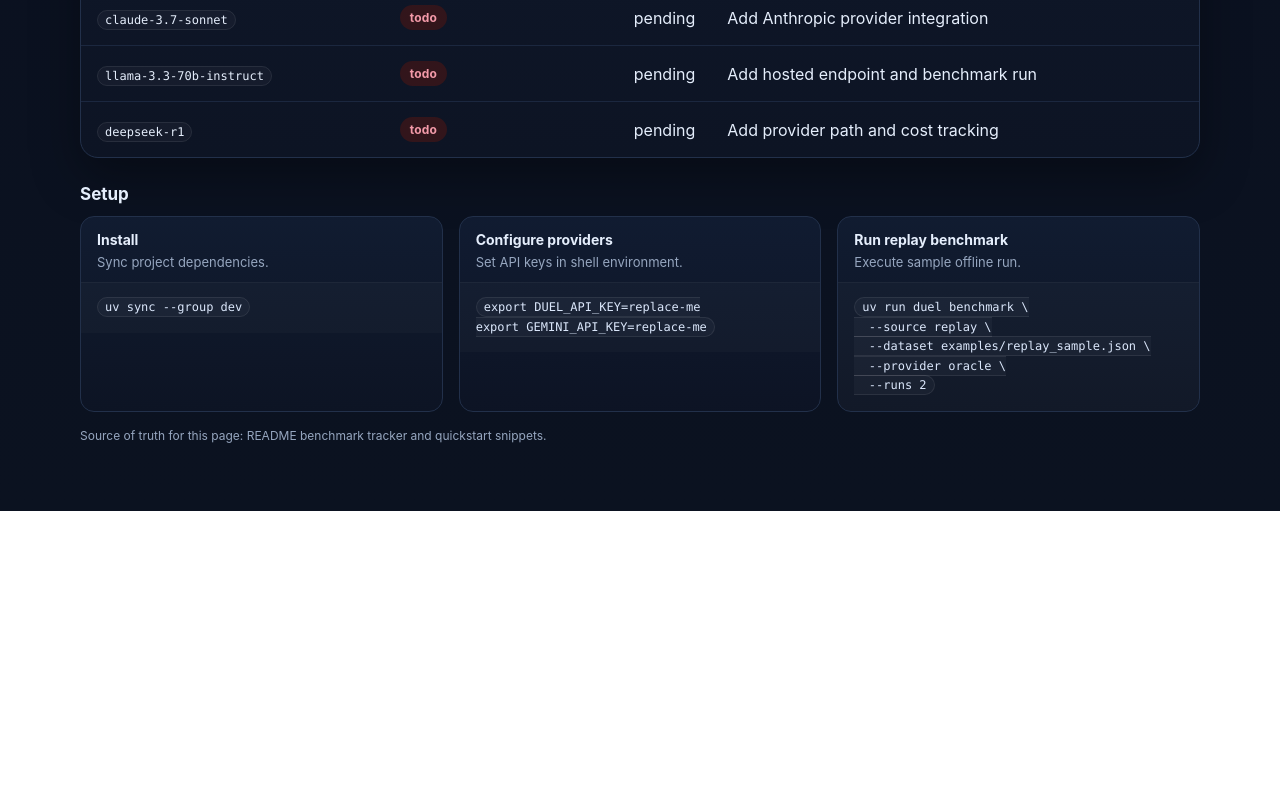
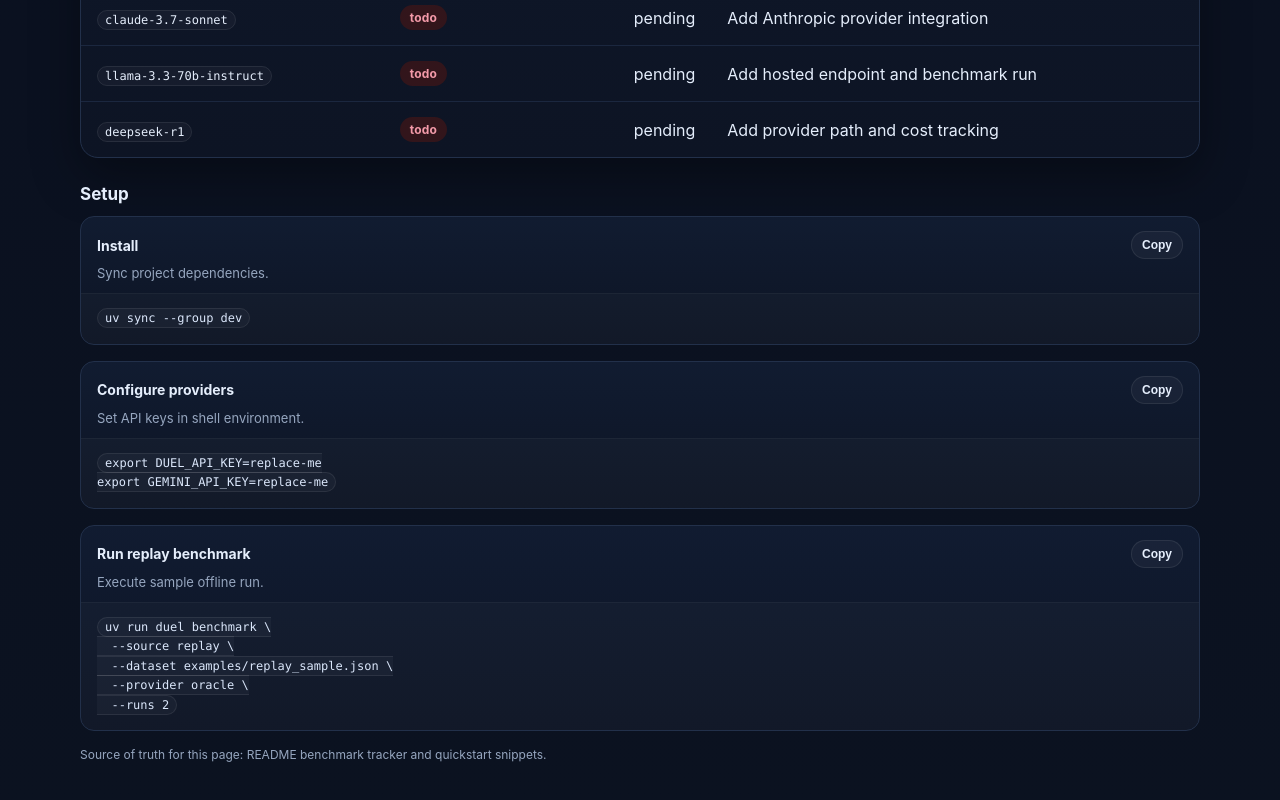
Before and after one commit to kovacoj/duel, a plain HTML site: page docs/index.html in a window 1280 px wide. Shown: the part 717-1517 px from the top of the page. Before the commit the page ends 1228 px from the top, so only its background shows below. Drawn offline with Linux system fonts and the light colour scheme.

Commit message:
docs(pages): stack setup blocks and add copy buttons

```diff
--- a/docs/index.html
+++ b/docs/index.html
@@ -166,7 +166,7 @@ code {
 
 .setup-grid {
   display: grid;
-  grid-template-columns: repeat(3, minmax(0, 1fr));
+  grid-template-columns: 1fr;
   gap: 16px;
 }
 
@@ -177,9 +177,16 @@ code {
   overflow: hidden;
 }
 
+.setup-head {
+  display: flex;
+  align-items: center;
+  justify-content: space-between;
+  gap: 12px;
+  padding: 14px 16px 0;
+}
+
 .setup-card h3 {
   margin: 0;
-  padding: 14px 16px 0;
   font-size: 14px;
 }
 
@@ -188,6 +195,21 @@ code {
   padding: 6px 16px 12px;
   color: var(--muted);
   font-size: 13px;
+}
+
+.copy-btn {
+  border: 1px solid rgba(255, 255, 255, 0.08);
+  border-radius: 999px;
+  background: rgba(255, 255, 255, 0.04);
+  color: var(--text);
+  cursor: pointer;
+  padding: 6px 10px;
+  font-size: 12px;
+  font-weight: 600;
+}
+
+.copy-btn:hover {
+  background: rgba(255, 255, 255, 0.08);
 }
 
 pre {
@@ -206,12 +228,6 @@ pre {
   margin-top: 16px;
   color: var(--muted);
   font-size: 12px;
-}
-
-@media (max-width: 860px) {
-  .setup-grid {
-    grid-template-columns: 1fr;
-  }
 }
 
 @media (max-width: 720px) {
@@ -272,22 +288,31 @@ pre {
     <h2>Setup</h2>
     <div class="setup-grid">
       <article class="setup-card">
-        <h3>Install</h3>
+        <div class="setup-head">
+          <h3>Install</h3>
+          <button class="copy-btn" data-copy-target="install">Copy</button>
+        </div>
         <p>Sync project dependencies.</p>
-        <pre><code>uv sync --group dev</code></pre>
+        <pre><code id="install">uv sync --group dev</code></pre>
       </article>
 
       <article class="setup-card">
-        <h3>Configure providers</h3>
+        <div class="setup-head">
+          <h3>Configure providers</h3>
+          <button class="copy-btn" data-copy-target="providers">Copy</button>
+        </div>
         <p>Set API keys in shell environment.</p>
-        <pre><code>export DUEL_API_KEY=replace-me
+        <pre><code id="providers">export DUEL_API_KEY=replace-me
 export GEMINI_API_KEY=replace-me</code></pre>
       </article>
 
       <article class="setup-card">
-        <h3>Run replay benchmark</h3>
+        <div class="setup-head">
+          <h3>Run replay benchmark</h3>
+          <button class="copy-btn" data-copy-target="replay">Copy</button>
+        </div>
         <p>Execute sample offline run.</p>
-        <pre><code>uv run duel benchmark \
+        <pre><code id="replay">uv run duel benchmark \
   --source replay \
   --dataset examples/replay_sample.json \
   --provider oracle \
@@ -297,5 +322,21 @@ export GEMINI_API_KEY=replace-me</code></pre>
     <p class="footnote">Source of truth for this page: README benchmark tracker and quickstart snippets.</p>
   </section>
 </main>
+<script>
+for (const button of document.querySelectorAll('.copy-btn')) {
+  button.addEventListener('click', async () => {
+    const target = document.getElementById(button.dataset.copyTarget);
+    if (!target) {
+      return;
+    }
+    await navigator.clipboard.writeText(target.textContent || '');
+    const prev = button.textContent;
+    button.textContent = 'Copied';
+    setTimeout(() => {
+      button.textContent = prev;
+    }, 1200);
+  });
+}
+</script>
 </body>
 </html>
```
